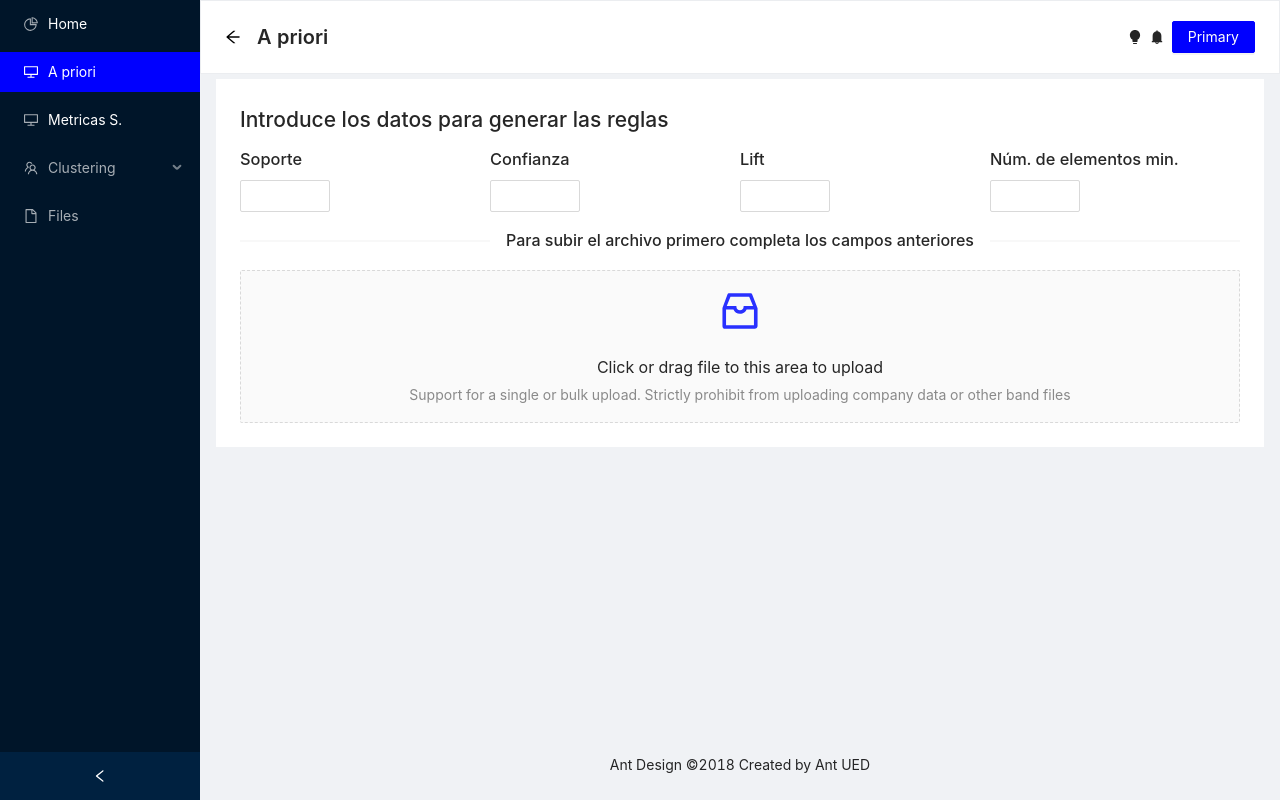
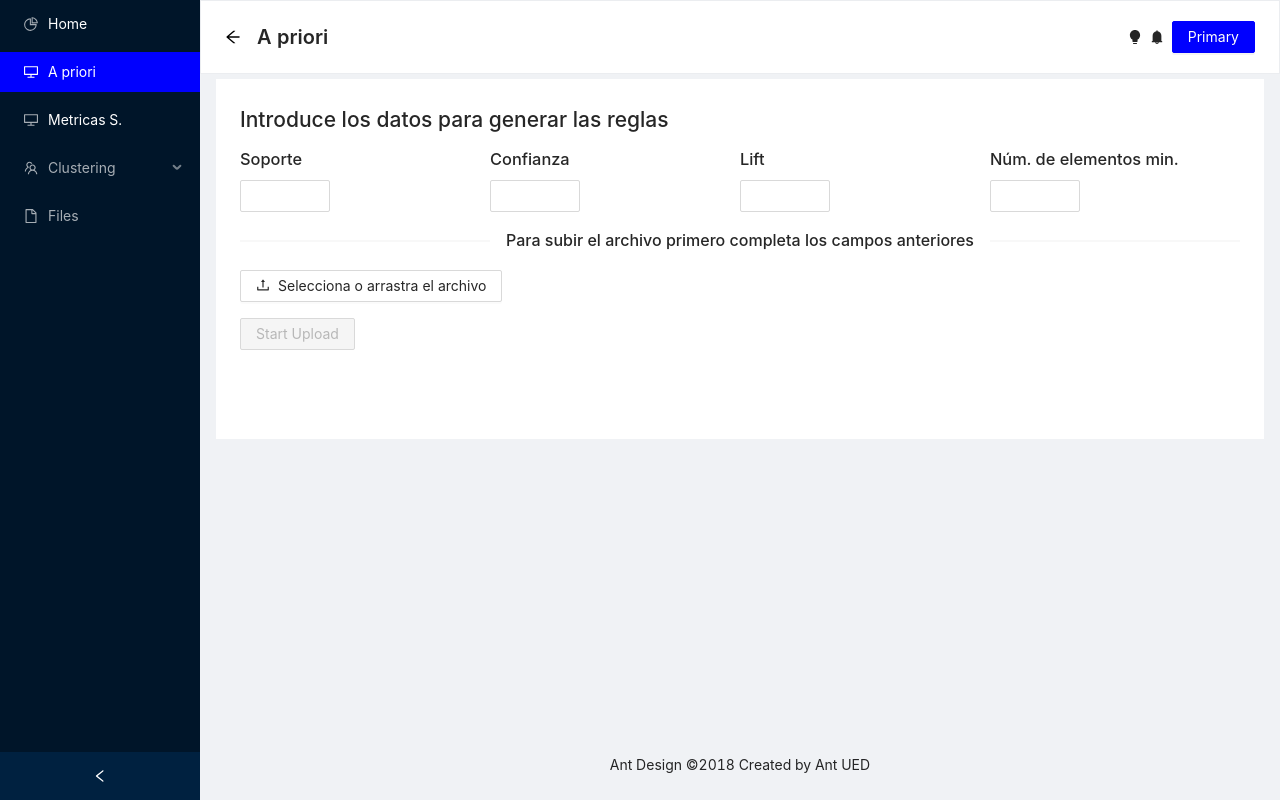
Before and after one commit to Possible-99/MachineLearningProject, a React (Create React App) app in the folder frontend/: page /dashboard/priori in a window 1280 px wide. Built offline with nearby package versions, Linux system fonts and the light colour scheme.

Commit message:
Adding another UI

```diff
--- a/frontend/package.json
+++ b/frontend/package.json
@@ -2,7 +2,7 @@
   "name": "proy_ai",
   "version": "0.1.0",
   "private": true,
-  "proxy":"http://127.0.0.1:5000",
+  "proxy": "http://127.0.0.1:5000",
   "dependencies": {
     "@ant-design/icons": "^4.6.2",
     "@craco/craco": "^6.1.2",
@@ -10,12 +10,14 @@
     "@testing-library/react": "^11.1.0",
     "@testing-library/user-event": "^12.1.10",
     "antd": "^4.16.6",
+    "axios": "^0.21.1",
     "craco-less": "^1.18.0",
     "node-sass": "4.14.1",
     "react": "^17.0.2",
     "react-dom": "^17.0.2",
     "react-router-dom": "^5.2.0",
     "react-scripts": "4.0.3",
+    "reqwest": "^2.0.5",
     "web-vitals": "^1.0.1"
   },
   "scripts": {
--- a/frontend/src/components/fileDragger/fileDragger.component.jsx
+++ b/frontend/src/components/fileDragger/fileDragger.component.jsx
@@ -1,22 +1,77 @@
 import React from 'react'
-import { InboxOutlined } from '@ant-design/icons';
-import {Upload} from "antd";
-import "./fileDragger.styles.scss";
-const { Dragger } = Upload;
+import {Upload,Button, message } from "antd";
+import { UploadOutlined } from '@ant-design/icons'
+import axios from 'axios';
+import "./fileDragger.styles.scss"
 
-const FileDragger=(props)=>{
+const FileDragger=({state,setState})=>{
+
+    const handleUpload = () => {
+        const { fileList } =state;
+        const formData = new FormData();
+        fileList.forEach(file => {
+          formData.append('file', file);
+        });
+
+        setState({...state,
+          uploading: true,
+        });
+
+        // You can use any AJAX library you like
+        axios.post('/api/priori', {formData,inputValues:state.inputsStatus}, {
+            headers: {
+              'Content-Type': 'multipart/form-data'
+            }
+        }).then(()=>{setState({
+            ...state,
+            uploading: false,
+          })
+          message.success('upload successfully.')})
+          .catch(()=>{
+            setState({
+              uploading: false,
+            });
+            message.error('upload failed.');
+          })
+      };
+
+      const {fileList,uploading } = state;
+      const props = {
+          accept:".csv",
+        onRemove: file => {
+          setState(state => {
+            const index = state.fileList.indexOf(file);
+            const newFileList = state.fileList.slice();
+            newFileList.splice(index, 1);
+            return {...state,
+              fileList: newFileList,
+            };
+          });
+        },
+        beforeUpload: file => {
+          setState(state => ({...state,
+            fileList: [...state.fileList, file],
+          }));
+          return false;
+        },
+        fileList,
+      };
 
     return(
-        <Dragger {...props}>
-            <p className="ant-upload-drag-icon">
-            <InboxOutlined />
-        </p>
-        <p className="ant-upload-text">Click or drag file to this area to upload</p>
-        <p className="ant-upload-hint">
-            Support for a single or bulk upload. Strictly prohibit from uploading company data or other
-            band files
-        </p>
-        </Dragger>
+    <div>
+        <Upload {...props}>
+        <Button icon={<UploadOutlined />}>Selecciona o arrastra el archivo</Button>
+      </Upload>
+      <Button
+        type="primary"
+        onClick={handleUpload}
+        disabled={fileList.length === 0 || Object.values(state.inputsStatus).indexOf(null) > -1 }
+        loading={uploading}
+        style={{ marginTop: 16 }}
+      >
+        {uploading ? 'Uploading' : 'Start Upload'}
+      </Button>
+      </div>
     )
 }
 
--- a/frontend/src/pages/priori/priori.component.jsx
+++ b/frontend/src/pages/priori/priori.component.jsx
@@ -3,37 +3,18 @@ import "./priori.styles.scss";
 import MyLayout from "../../components/layout/layout.component";
 import { Layout,Row,Col,InputNumber,Divider,message} from "antd";
 import FileDragger from "../../components/fileDragger/fileDragger.component";
-
 const { Content } = Layout;
 
 const Priori = () => {
-  const [state, setState] = useState({support:null,confidence:null,lift:null,minElements:null})
-  const props = {
-    name: 'file',
-    accept:".csv",
-    data:state,
-    maxCount:"1",
-    disabled:Object.values(state).indexOf(null) > -1?true:false,
-    multiple: false,
-    action: '/api/priori',
-    onChange(info) {
-      const { status } = info.file;
-      if (status !== 'uploading') {
-        console.log(info.file, info.fileList);
-      }
-      if (status === 'done') {
-        message.success(`${info.file.name} file uploaded successfully.`);
-        console.log(info.response)
-      } else if (status === 'error') {
-        message.error(`${info.file.name} file upload failed.`);
-      }
-    },
-    onDrop(e) {
-      console.log('Dropped files', e.dataTransfer.files);
-    },
-  };
+  const [state, setState] = useState({
+    fileList: [],
+    uploading: false,
+    inputsStatus:{support:null,confidence:null,lift:null,minElements:null}
+  });
 
-  console.log(state)
+
+
+
   return (
     <MyLayout menuKey="2" title="A priori">
       <Content style={{ margin: "5px 16px 0px 16px" }}>
@@ -45,19 +26,19 @@ const Priori = () => {
           <Row>
             <Col span={6}>
             <h3>Soporte</h3>
-            <InputNumber min={0.0001} max={100} onChange={e=>setState({...state,support:e})} /></Col>
+            <InputNumber min={0.0001} max={100} onChange={e=>setState({...state,inputsStatus:{...state.inputsStatus,support:e}})}/></Col>
             <Col span={6}>
             <h3>Confianza</h3>
-            <InputNumber min={0.00001} max={100} onChange={e=>setState({...state,confidence:e})} /></Col>
+            <InputNumber min={0.00001} max={100} onChange={e=>setState({...state,inputsStatus:{...state.inputsStatus,confidence:e}})}/></Col>
             <Col span={6}>
             <h3>Lift</h3>
-            <InputNumber min={0.00001} max={100} onChange={e=>setState({...state,lift:e})} /></Col>
+            <InputNumber min={0.00001} max={100} onChange={e=>setState({...state,inputsStatus:{...state.inputsStatus,lift:e}})} /></Col>
             <Col span={6}>
             <h3>Núm. de elementos min.</h3>
-            <InputNumber min={1} max={100} onChange={e=>setState({...state,minElements:e})}/></Col>
+            <InputNumber min={1} max={100} onChange={e=>setState({...state,inputsStatus:{...state.inputsStatus,minElements:e}})}/></Col>
           </Row>
           <Divider>Para subir el archivo primero completa los campos anteriores</Divider>
-          <FileDragger {...props} />
+          <FileDragger  state={state} setState={setState} />
         </div>
       </Content>
     </MyLayout>
```
Also changed, not shown: 1 other file (tests, documents, lock files or other folders).
